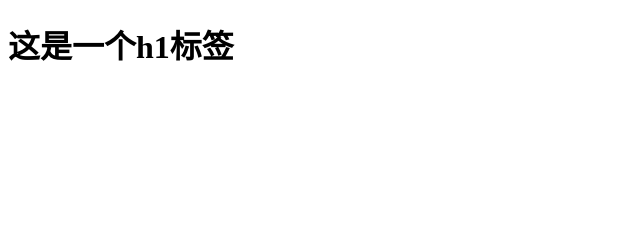
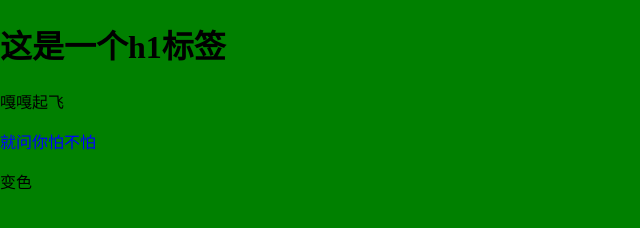
Before and after one commit to long0228/project_01, a plain HTML site: page index.html in a window 1280 px wide. Shown: the whole page, without its empty margins (0-640 px from the left). Drawn offline with Linux system fonts and the light colour scheme.

Commit message:
增加html内容css样式js注释

```diff
--- a/index.css
+++ b/index.css
@@ -0,0 +1,9 @@
+html,
+body{
+  margin: 0;
+  padding: 0;
+  background-color: green;
+}
+span{
+  color: blue;
+}
--- a/index.html
+++ b/index.html
@@ -12,6 +12,9 @@
 
 <body>
   <h1>这是一个h1标签</h1>
+  <p>嘎嘎起飞</p>
+  <span>就问你怕不怕</span>
+  <p>变色</p>
 </body>
 <script src="./index.js"></script>
 
--- a/index.js
+++ b/index.js
@@ -12,3 +12,6 @@
 //  暂存已修改的文件 git add 文件名
 //  add添加文件追踪   缓存文件   解决冲突
 //  一键加入多个文件到暂存区  git add .
+//  git reset HEAD 要移除暂存区的文件名称
+//  git commit -a 自动把跟踪文件暂存起来一并提交 跳过暂存区
+//  是git add和git commit的符合写法  git commit -a -m '增加html内容和css背景颜色和js注释内容'
```
